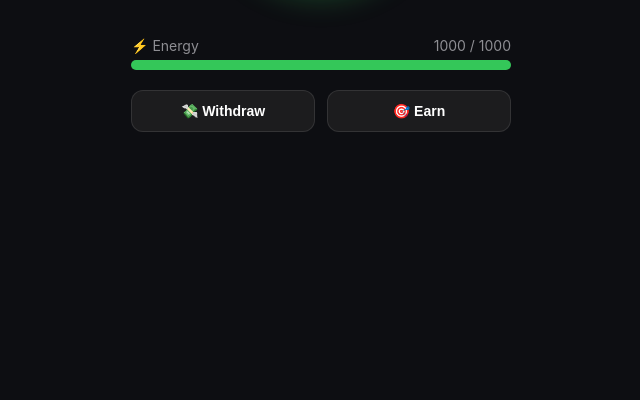
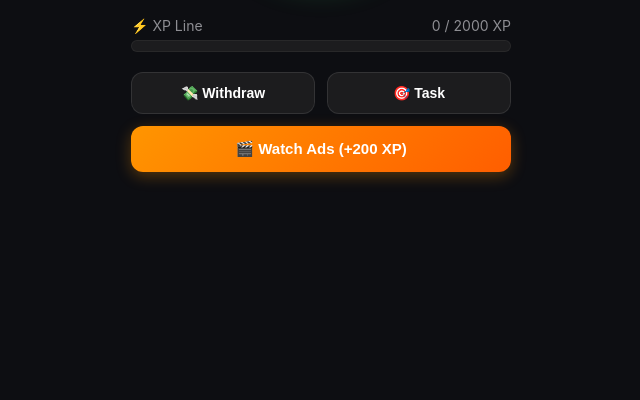
Before and after one commit to dhrutivirani907-blip/PEPE-TAPING, a website: page index.html in a window 1280 px wide. Shown: the part 400-800 px from the top of the page, without its empty margins (319-959 px from the left). Drawn offline with Linux system fonts and the light colour scheme.

Commit message:
Update index.html

```diff
--- a/index.html
+++ b/index.html
@@ -72,7 +72,7 @@
     /* Tap Area */
     .tap-area {
       position: relative;
-      margin: 40px 0;
+      margin: 30px 0;
       display: flex;
       justify-content: center;
       align-items: center;
@@ -102,7 +102,7 @@
       pointer-events: none;
     }
 
-    /* Floating +1 Text Animation */
+    /* Floating Animations */
     .floating-text {
       position: absolute;
       font-size: 28px;
@@ -117,7 +117,7 @@
       100% { opacity: 0; transform: translateY(-80px); }
     }
 
-    /* Progress & Energy */
+    /* Progress & Energy (XP) Line */
     .progress-container {
       width: 100%;
       margin-bottom: 20px;
@@ -133,17 +133,18 @@
 
     .progress-bar {
       width: 100%;
-      height: 10px;
+      height: 12px;
       background: #1c1c1e;
-      border-radius: 5px;
+      border-radius: 6px;
       overflow: hidden;
+      border: 1px solid rgba(255, 255, 255, 0.05);
     }
 
     .progress-fill {
       height: 100%;
       background: #34C759;
-      width: 100%;
-      transition: width 0.1s ease;
+      width: 0%;
+      transition: width 0.2s ease;
     }
 
     /* Action Buttons */
@@ -152,6 +153,7 @@
       grid-template-columns: 1fr 1fr;
       gap: 12px;
       width: 100%;
+      margin-bottom: 12px;
     }
 
     .btn {
@@ -170,6 +172,21 @@
     }
 
     .btn:active { background: #2c2c2e; }
+
+    .btn-ads {
+      width: 100%;
+      background: linear-gradient(135deg, #FF9500 0%, #FF5E00 100%);
+      color: #ffffff;
+      padding: 14px;
+      border-radius: 12px;
+      font-size: 15px;
+      font-weight: 700;
+      border: none;
+      cursor: pointer;
+      box-shadow: 0 4px 15px rgba(255, 149, 0, 0.3);
+    }
+
+    .btn-ads:active { opacity: 0.9; }
 
     /* Modal Styling */
     .modal {
@@ -299,16 +316,18 @@
       <div class="level-badge">Bronze Level</div>
     </div>
 
+    <!-- Center Coin Logo Tap Area -->
     <div class="tap-area">
       <div class="tap-button" id="tap-btn">
         <img src="https://cryptologos.cc/logos/pepe-pepe-logo.png" alt="PEPE">
       </div>
     </div>
 
+    <!-- 2000 XP Progress Bar -->
     <div class="progress-container">
       <div class="energy-text">
-        <span>⚡ Energy</span>
-        <span id="energy-display">1000 / 1000</span>
+        <span>⚡ XP Line</span>
+        <span id="energy-display">0 / 2000 XP</span>
       </div>
       <div class="progress-bar">
         <div class="progress-fill" id="energy-bar"></div>
@@ -317,8 +336,11 @@
 
     <div class="actions-grid">
       <button class="btn" onclick="openModal('withdraw-modal')">💸 Withdraw</button>
-      <button class="btn" onclick="alert('Earn feature coming soon!')">🎯 Earn</button>
+      <button class="btn" onclick="alert('Task section coming soon!')">🎯 Task</button>
     </div>
+
+    <!-- Watch Ads Button (+200 XP) -->
+    <button class="btn-ads" onclick="watchAd()">🎬 Watch Ads (+200 XP)</button>
   </div>
 
   <!-- Admin View -->
@@ -349,10 +371,11 @@
   <script>
     const BACKEND_URL = "https://pepe-backend-wkym.onrender.com";
 
-    // LocalStorage Keys
+    // Game LocalStorage Keys
     let balance = parseInt(localStorage.getItem('pepe_balance')) || 0;
-    let energy = parseInt(localStorage.getItem('pepe_energy')) || 1000;
-    const maxEnergy = 1000;
+    let xp = parseInt(localStorage.getItem('pepe_xp'));
+    if (isNaN(xp)) xp = 0; // Starts at 0 XP
+    const maxXP = 2000;
 
     // DOM Elements
     const balanceDisplay = document.getElementById('balance-display');
@@ -362,43 +385,49 @@
 
     updateUI();
 
-    // Tapping Event
+    // 1 Click = Deduct 10 XP, Add 1 PEPE Coin
     tapBtn.addEventListener('click', (e) => {
-      if (energy <= 0) return;
+      if (xp < 10) {
+        alert('Not enough XP! Watch Ads to get +200 XP.');
+        return;
+      }
 
+      xp -= 10;
       balance += 1;
-      energy -= 1;
 
       saveState();
       updateUI();
-      createFloatingText(e);
+      createFloatingText(e, "+1 PEPE");
     });
 
-    // Energy Regenerate (1 per sec)
-    setInterval(() => {
-      if (energy < maxEnergy) {
-        energy += 1;
-        saveState();
-        updateUI();
+    // Watch Ad Function (+200 XP)
+    function watchAd() {
+      if (xp + 200 > maxXP) {
+        xp = maxXP;
+      } else {
+        xp += 200;
       }
-    }, 1000);
+      saveState();
+      updateUI();
+      alert('You watched an ad! +200 XP added to your balance.');
+    }
 
     function updateUI() {
       balanceDisplay.innerText = balance.toLocaleString();
-      energyDisplay.innerText = `${energy} / ${maxEnergy}`;
-      energyBar.style.width = `${(energy / maxEnergy) * 100}%`;
+      energyDisplay.innerText = `${xp} / ${maxXP} XP`;
+      energyBar.style.width = `${(xp / maxXP) * 100}%`;
     }
 
     function saveState() {
       localStorage.setItem('pepe_balance', balance);
-      localStorage.setItem('pepe_energy', energy);
+      localStorage.setItem('pepe_xp', xp);
     }
 
-    function createFloatingText(e) {
+    function createFloatingText(e, text) {
       const rect = tapBtn.getBoundingClientRect();
       const floatText = document.createElement('div');
       floatText.className = 'floating-text';
-      floatText.innerText = '+1';
+      floatText.innerText = text;
       floatText.style.left = `${e.clientX - rect.left}px`;
       floatText.style.top = `${e.clientY - rect.top}px`;
 
@@ -409,7 +438,7 @@
     function openModal(id) { document.getElementById(id).style.display = 'flex'; }
     function closeModal(id) { document.getElementById(id).style.display = 'none'; }
 
-    // ---------------- WITHDRAWAL SUBMISSION ----------------
+    // ---------------- WITHDRAWAL SUBMISSION (ADMIN UNTOUCHED) ----------------
     async function submitWithdrawal() {
       const binanceId = document.getElementById('binance-id-input').value.trim();
       const amount = parseInt(document.getElementById('withdraw-amount-input').value);
@@ -418,7 +447,6 @@
       if (!amount || amount < 10000) return alert('Minimum withdrawal is 10,000 PEPE');
       if (amount > balance) return alert('Insufficient balance!');
 
-      // Get or Generate unique User ID
       let userId = localStorage.getItem('user_id');
       if (!userId) {
         userId = 'USER_' + Math.floor(100000 + Math.random() * 900000);
@@ -458,7 +486,7 @@
       }
     }
 
-    // ---------------- ADMIN PANEL LOGIC ----------------
+    // ---------------- ADMIN PANEL LOGIC (WORKING UNTOUCHED) ----------------
     const urlParams = new URLSearchParams(window.location.search);
     if (urlParams.get('admin') === 'true') {
       document.getElementById('user-view').style.display = 'none';
@@ -489,14 +517,12 @@
         const walletDisplay = req.wallet || req.binance_id || req.binanceId || 'N/A';
         const currentStatus = req.status || 'Pending';
 
-        // Dynamic App Name Read from DB (fallback to PEPE if empty)
         const rawApp = req.app || req.type || req.appName || 'PEPE';
         const appLabel = rawApp.toString().toUpperCase().trim();
 
-        // Dynamic Colors for App Badge
-        let badgeColor = '#34C759'; // Green for PEPE
+        let badgeColor = '#34C759';
         if (appLabel.includes('BONK')) {
-          badgeColor = '#FF9500';  // Orange for BONK
+          badgeColor = '#FF9500';
         }
 
         return `
```
